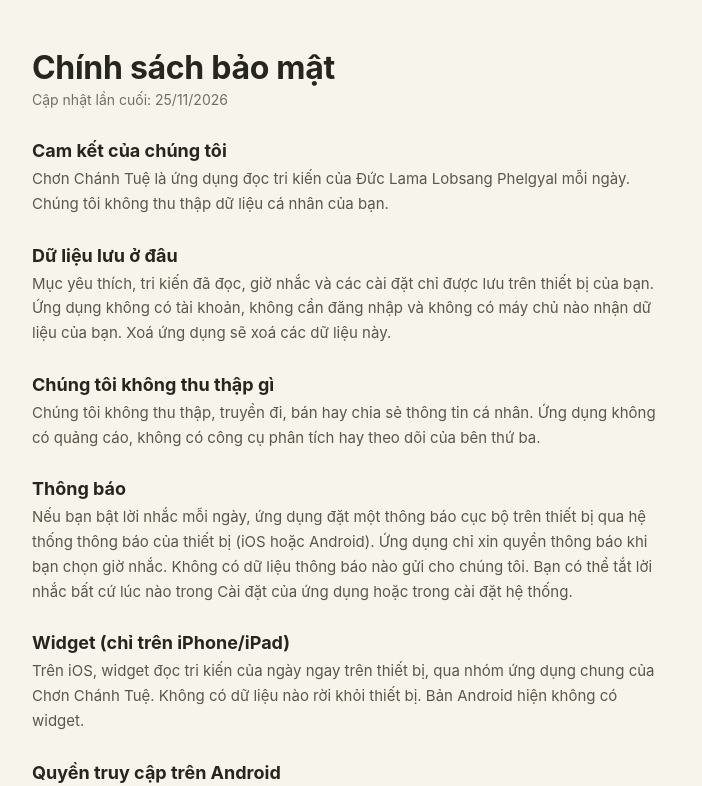
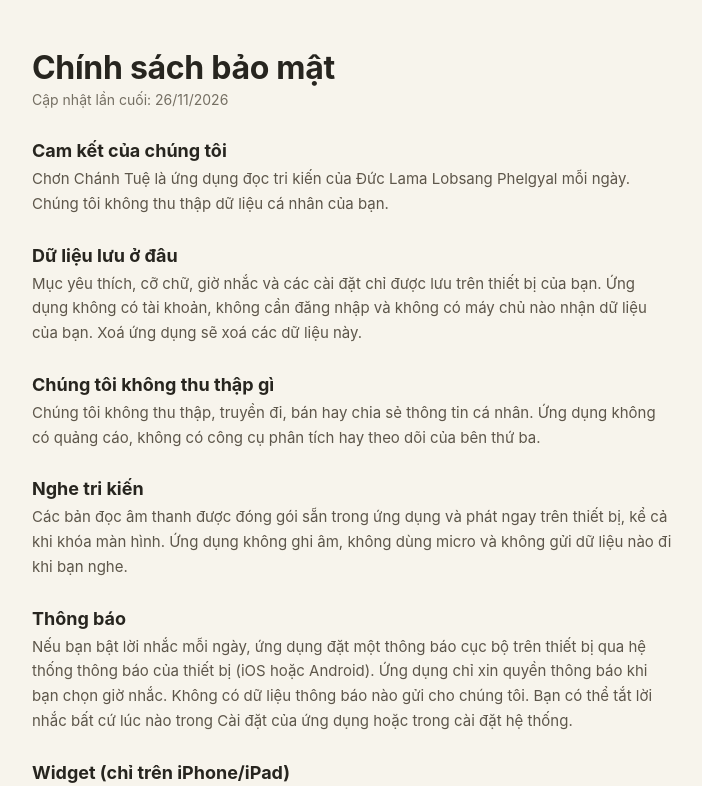
Before and after one commit to bangledev09-glitch/chon-chanh-tue-legal, a plain HTML site: page privacy-policy.html in a window 1280 px wide. Shown: the top 786 px of the page, without its empty margins (288-990 px from the left). Drawn offline with Linux system fonts and the light colour scheme.

Commit message:
Privacy policy: audio playback, stored data wording

```diff
--- a/privacy-policy.html
+++ b/privacy-policy.html
@@ -11,10 +11,11 @@
   p{font-size:15px;line-height:1.65;color:#5d564a;margin:0}
   footer{margin-top:48px;color:#756F63;font-size:13px}
 </style></head><body><main>
-<h1>Chính sách bảo mật</h1><div class="updated">Cập nhật lần cuối: 25/11/2026</div>
+<h1>Chính sách bảo mật</h1><div class="updated">Cập nhật lần cuối: 26/11/2026</div>
 <!----><h2>Cam kết của chúng tôi</h2><p>Chơn Chánh Tuệ là ứng dụng đọc tri kiến của Đức Lama Lobsang Phelgyal mỗi ngày. Chúng tôi không thu thập dữ liệu cá nhân của bạn.</p>
-<h2>Dữ liệu lưu ở đâu</h2><p>Mục yêu thích, tri kiến đã đọc, giờ nhắc và các cài đặt chỉ được lưu trên thiết bị của bạn. Ứng dụng không có tài khoản, không cần đăng nhập và không có máy chủ nào nhận dữ liệu của bạn. Xoá ứng dụng sẽ xoá các dữ liệu này.</p>
+<h2>Dữ liệu lưu ở đâu</h2><p>Mục yêu thích, cỡ chữ, giờ nhắc và các cài đặt chỉ được lưu trên thiết bị của bạn. Ứng dụng không có tài khoản, không cần đăng nhập và không có máy chủ nào nhận dữ liệu của bạn. Xoá ứng dụng sẽ xoá các dữ liệu này.</p>
 <h2>Chúng tôi không thu thập gì</h2><p>Chúng tôi không thu thập, truyền đi, bán hay chia sẻ thông tin cá nhân. Ứng dụng không có quảng cáo, không có công cụ phân tích hay theo dõi của bên thứ ba.</p>
+<h2>Nghe tri kiến</h2><p>Các bản đọc âm thanh được đóng gói sẵn trong ứng dụng và phát ngay trên thiết bị, kể cả khi khóa màn hình. Ứng dụng không ghi âm, không dùng micro và không gửi dữ liệu nào đi khi bạn nghe.</p>
 <h2>Thông báo</h2><p>Nếu bạn bật lời nhắc mỗi ngày, ứng dụng đặt một thông báo cục bộ trên thiết bị qua hệ thống thông báo của thiết bị (iOS hoặc Android). Ứng dụng chỉ xin quyền thông báo khi bạn chọn giờ nhắc. Không có dữ liệu thông báo nào gửi cho chúng tôi. Bạn có thể tắt lời nhắc bất cứ lúc nào trong Cài đặt của ứng dụng hoặc trong cài đặt hệ thống.</p>
 <h2>Widget (chỉ trên iPhone/iPad)</h2><p>Trên iOS, widget đọc tri kiến của ngày ngay trên thiết bị, qua nhóm ứng dụng chung của Chơn Chánh Tuệ. Không có dữ liệu nào rời khỏi thiết bị. Bản Android hiện không có widget.</p>
 <h2>Quyền truy cập trên Android</h2><p>Ứng dụng không dùng micro, camera, vị trí, danh bạ hay ảnh của bạn. Ứng dụng có thể rung nhẹ khi bạn lưu một tri kiến yêu thích.</p>
```
